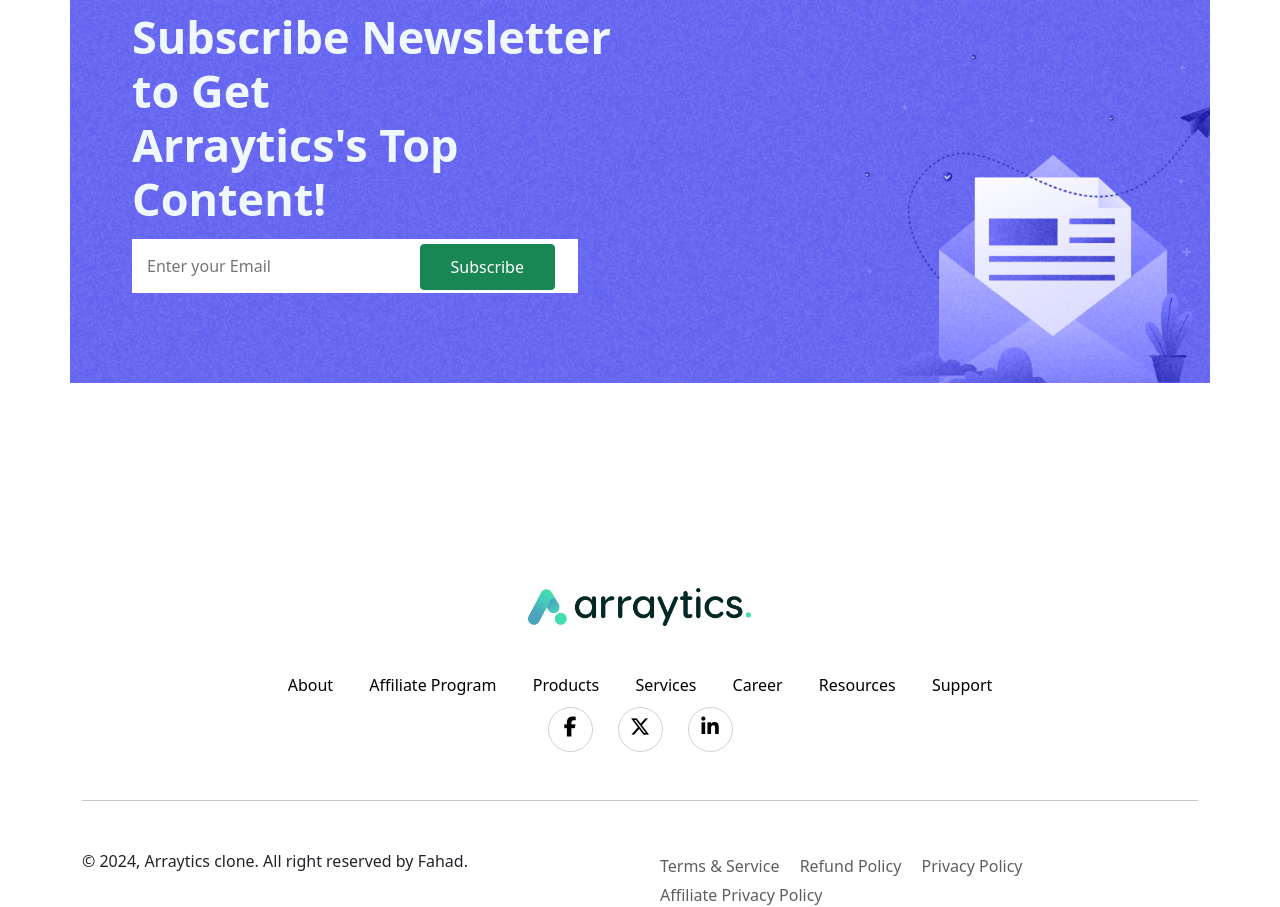
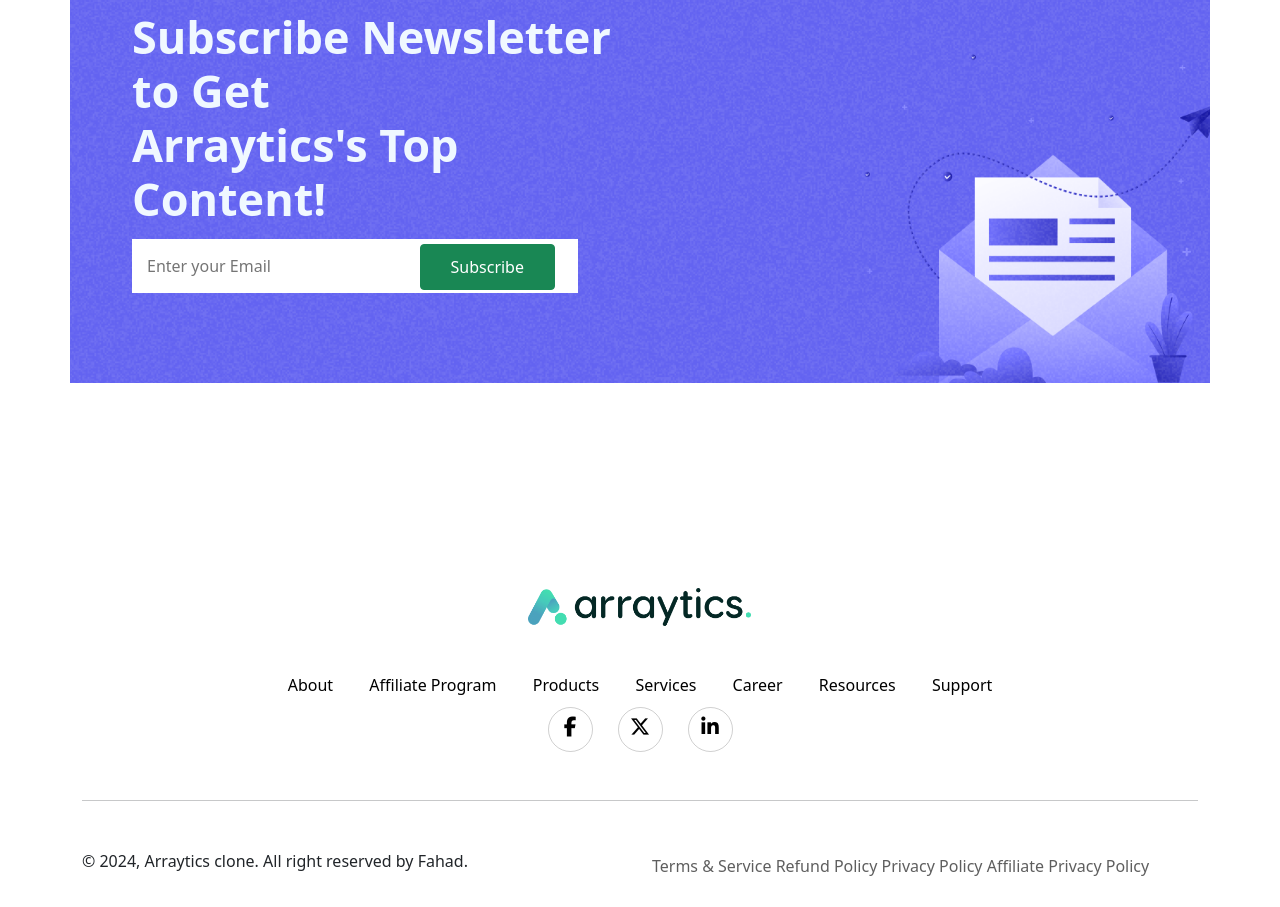
Before and after one commit to fahadthecodemaster/Practice-1, a plain HTML site: page index.html in a window 1280 px wide. Shown: the part 3822-4729 px from the top of the page. Drawn offline with nearby package versions, Linux system fonts and the light colour scheme.

Commit message:
index.html

```diff
--- a/index.html
+++ b/index.html
@@ -373,10 +373,10 @@
               <p>© 2024, Arraytics clone. All right reserved by Fahad.</p>
             </div>
             <div class="col-lg-6 footer-menu">
-              <a href="#" class="px-2">Terms & Service</a>
-              <a href="#" class="px-2">Refund Policy</a>
-              <a href="#" class="px-2">Privacy Policy</a>
-              <a href="#" class="px-2">Affiliate Privacy Policy</a>
+              <a href="#" class="">Terms & Service</a>
+              <a href="#" class="">Refund Policy</a>
+              <a href="#" class="">Privacy Policy</a>
+              <a href="#" class="">Affiliate Privacy Policy</a>
             </div>
           </div>
 
```
